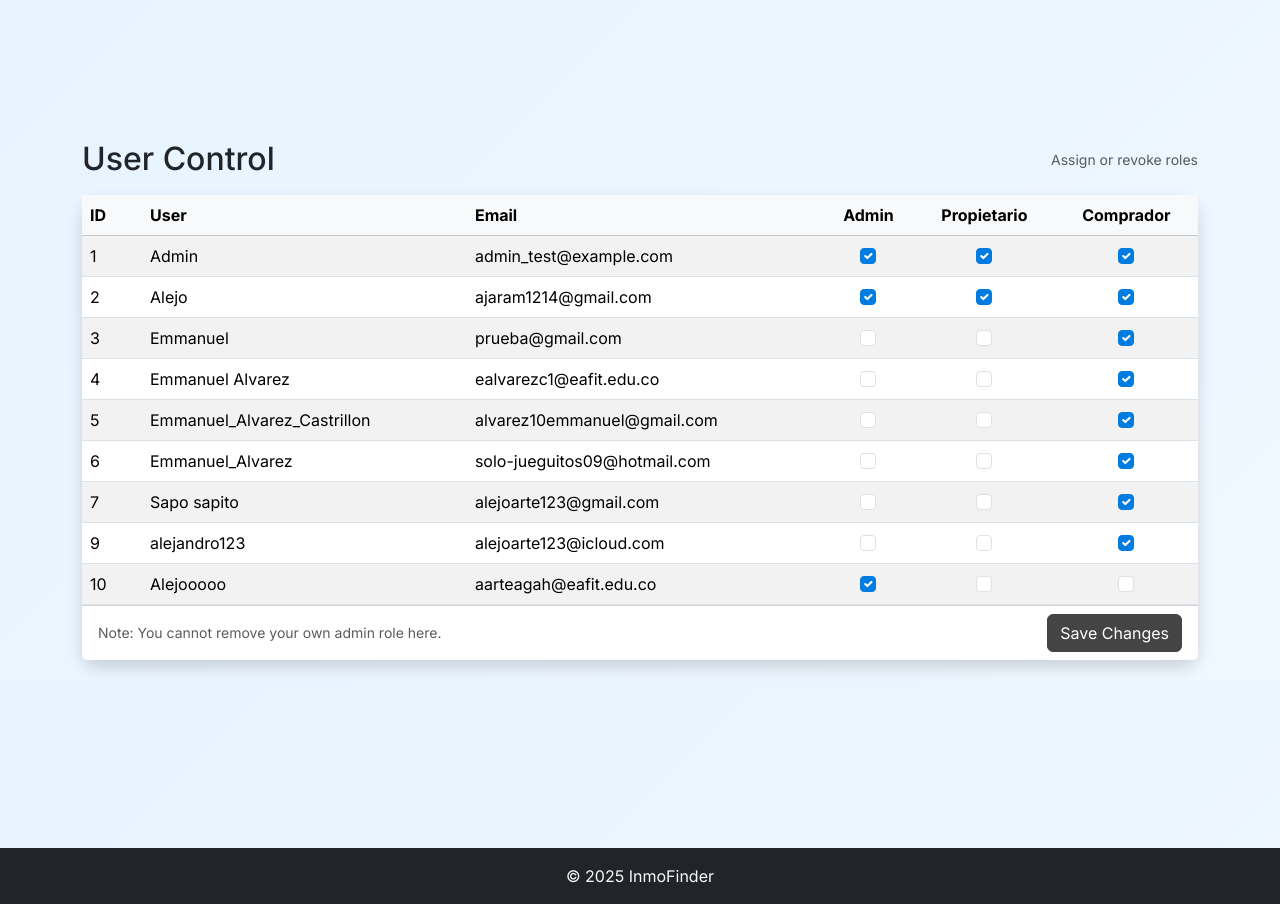
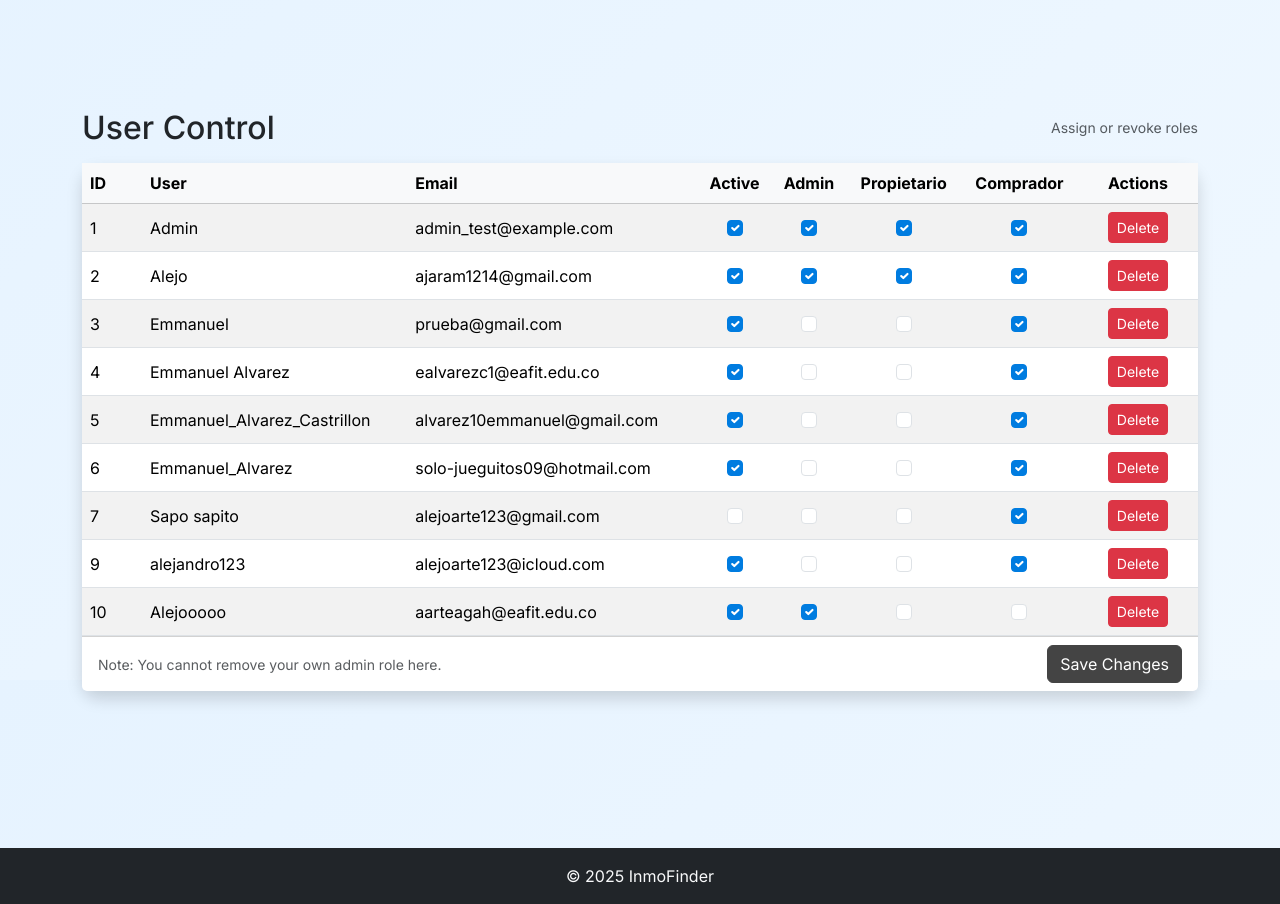
Before and after one commit to Alejoarteaga17/InmoFinder, a Django app: page /users/admin/users/ in a window 1280 px wide. Shown: the part 120-1024 px from the top of the page. Run offline with Django 5.2, Linux system fonts and the light colour scheme; a user stored in the database is signed in; data comes from the database, SQL or seed files in the repository; both versions use the stored data as it was after the commit.

Commit message:
Agregar mas poderes al admin en user control

```diff
--- a/properties/static/css/theme.css
+++ b/properties/static/css/theme.css
@@ -48,6 +48,31 @@ html, body {
 	background-color: var(--brand-brown-600) !important;
 	border-color: var(--brand-brown-600) !important;
 	color: var(--brand-brown-contrast) !important;
+}
+
+/* Keep danger buttons red despite global .btn override */
+.btn-danger,
+.btn-danger:focus {
+	background-color: #dc3545 !important; /* Bootstrap danger */
+	border-color: #dc3545 !important;
+	color: #fff !important;
+}
+.btn-danger:hover,
+.btn-danger:active {
+	background-color: #bb2d3b !important; /* Bootstrap danger hover */
+	border-color: #b02a37 !important;
+	color: #fff !important;
+}
+.btn-outline-danger {
+	color: #dc3545 !important;
+	border-color: #dc3545 !important;
+	background-color: transparent !important;
+}
+.btn-outline-danger:hover,
+.btn-outline-danger:focus {
+	background-color: #dc3545 !important;
+	border-color: #dc3545 !important;
+	color: #fff !important;
 }
 
 .btn:active,
--- a/users/templates/users/user_control.html
+++ b/users/templates/users/user_control.html
@@ -19,9 +19,11 @@
               <th style="width: 60px;">ID</th>
               <th>User</th>
               <th>Email</th>
+              <th class="text-center">Active</th>
               <th class="text-center">Admin</th>
               <th class="text-center">Propietario</th>
               <th class="text-center">Comprador</th>
+              <th class="text-center" style="width: 120px;">Actions</th>
             </tr>
           </thead>
           <tbody>
@@ -34,6 +36,9 @@
               <td>{{ u.get_full_name|default:u.username }}</td>
               <td>{{ u.email }}</td>
               <td class="text-center">
+                <input class="form-check-input" type="checkbox" name="is_active_{{ u.id }}" {% if u.is_active %}checked{% endif %}>
+              </td>
+              <td class="text-center">
                 <input class="form-check-input" type="checkbox" name="is_admin_{{ u.id }}" {% if u.is_admin %}checked{% endif %}>
               </td>
               <td class="text-center">
@@ -41,6 +46,11 @@
               </td>
               <td class="text-center">
                 <input class="form-check-input" type="checkbox" name="is_comprador_{{ u.id }}" {% if u.is_comprador %}checked{% endif %}>
+              </td>
+              <td class="text-center">
+                <button type="button" class="btn btn-sm btn-danger" data-bs-toggle="modal" data-bs-target="#confirmDelete-{{ u.id }}">
+                  Delete
+                </button>
               </td>
             </tr>
             {% empty %}
@@ -56,6 +66,31 @@
         <button class="btn btn-primary" type="submit">Save Changes</button>
       </div>
     </form>
+    {% for u in users %}
+    <!-- Delete confirmation modal for user {{ u.id }} -->
+    <div class="modal fade" id="confirmDelete-{{ u.id }}" tabindex="-1" aria-labelledby="confirmDeleteLabel-{{ u.id }}" aria-hidden="true">
+      <div class="modal-dialog">
+        <div class="modal-content">
+          <div class="modal-header">
+            <h5 class="modal-title" id="confirmDeleteLabel-{{ u.id }}">Delete User</h5>
+            <button type="button" class="btn-close" data-bs-dismiss="modal" aria-label="Close"></button>
+          </div>
+          <div class="modal-body">
+            <p class="mb-0">You're about to delete the account <strong>{{ u.get_full_name|default:u.username }}</strong> ({{ u.email }}).</p>
+            <p class="mb-0 text-danger">This action cannot be undone.</p>
+          </div>
+          <div class="modal-footer">
+            <button type="button" class="btn btn-secondary" data-bs-dismiss="modal">Cancel</button>
+            <form method="post">
+              {% csrf_token %}
+              <input type="hidden" name="delete_user_id" value="{{ u.id }}">
+              <button type="submit" class="btn btn-danger">Delete</button>
+            </form>
+          </div>
+        </div>
+      </div>
+    </div>
+    {% endfor %}
   </div>
 </section>
 {% endblock %}
--- a/users/views.py
+++ b/users/views.py
@@ -214,6 +214,21 @@ class UserControlView(AdminRequiredMixin, View):
 
     def post(self, request):
         User = get_user_model()
+        # Deletion flow
+        delete_id = request.POST.get("delete_user_id")
+        if delete_id:
+            try:
+                u = User.objects.get(pk=delete_id)
+            except User.DoesNotExist:
+                messages.error(request, "User not found.")
+                return redirect("user_control")
+            if u.pk == request.user.pk:
+                messages.warning(request, "You cannot delete your own account from this page.")
+                return redirect("user_control")
+            u.delete()
+            messages.success(request, "User account deleted permanently.")
+            return redirect("user_control")
+
         user_ids = request.POST.getlist("user_ids")
         updated = 0
         warnings = 0
@@ -224,6 +239,7 @@ class UserControlView(AdminRequiredMixin, View):
                 continue
 
             # Read checkbox values; presence means True
+            want_active = request.POST.get(f"is_active_{u.pk}") == "on"
             want_admin = request.POST.get(f"is_admin_{u.pk}") == "on"
             want_prop = request.POST.get(f"is_propietario_{u.pk}") == "on"
             want_comp = request.POST.get(f"is_comprador_{u.pk}") == "on"
@@ -232,6 +248,10 @@ class UserControlView(AdminRequiredMixin, View):
             if u.pk == request.user.pk and not want_admin and getattr(u, "is_admin", False):
                 warnings += 1
                 want_admin = True  # keep admin
+            # prevent deactivating self
+            if u.pk == request.user.pk and not want_active and getattr(u, "is_active", True):
+                warnings += 1
+                want_active = True
 
             # at least one role
             if not (want_admin or want_prop or want_comp):
@@ -240,8 +260,10 @@ class UserControlView(AdminRequiredMixin, View):
             cur_admin = bool(getattr(u, "is_admin", False))
             cur_prop = bool(getattr(u, "is_propietario", False))
             cur_comp = bool(getattr(u, "is_comprador", False))
-            changed = (cur_admin != want_admin) or (cur_prop != want_prop) or (cur_comp != want_comp)
+            cur_active = bool(getattr(u, "is_active", True))
+            changed = (cur_active != want_active) or (cur_admin != want_admin) or (cur_prop != want_prop) or (cur_comp != want_comp)
             if changed:
+                setattr(u, "is_active", want_active)
                 setattr(u, "is_admin", want_admin)
                 setattr(u, "is_propietario", want_prop)
                 setattr(u, "is_comprador", want_comp)
@@ -251,5 +273,5 @@ class UserControlView(AdminRequiredMixin, View):
         if updated:
             messages.success(request, f"Updated roles for {updated} user(s).")
         if warnings:
-            messages.warning(request, "You cannot remove your own admin role via this page; change ignored for your account.")
+            messages.warning(request, "Some changes were adjusted: you cannot remove your own admin role or deactivate your own account here.")
         return redirect("user_control")
```
Also changed, not shown: db.sqlite3.
